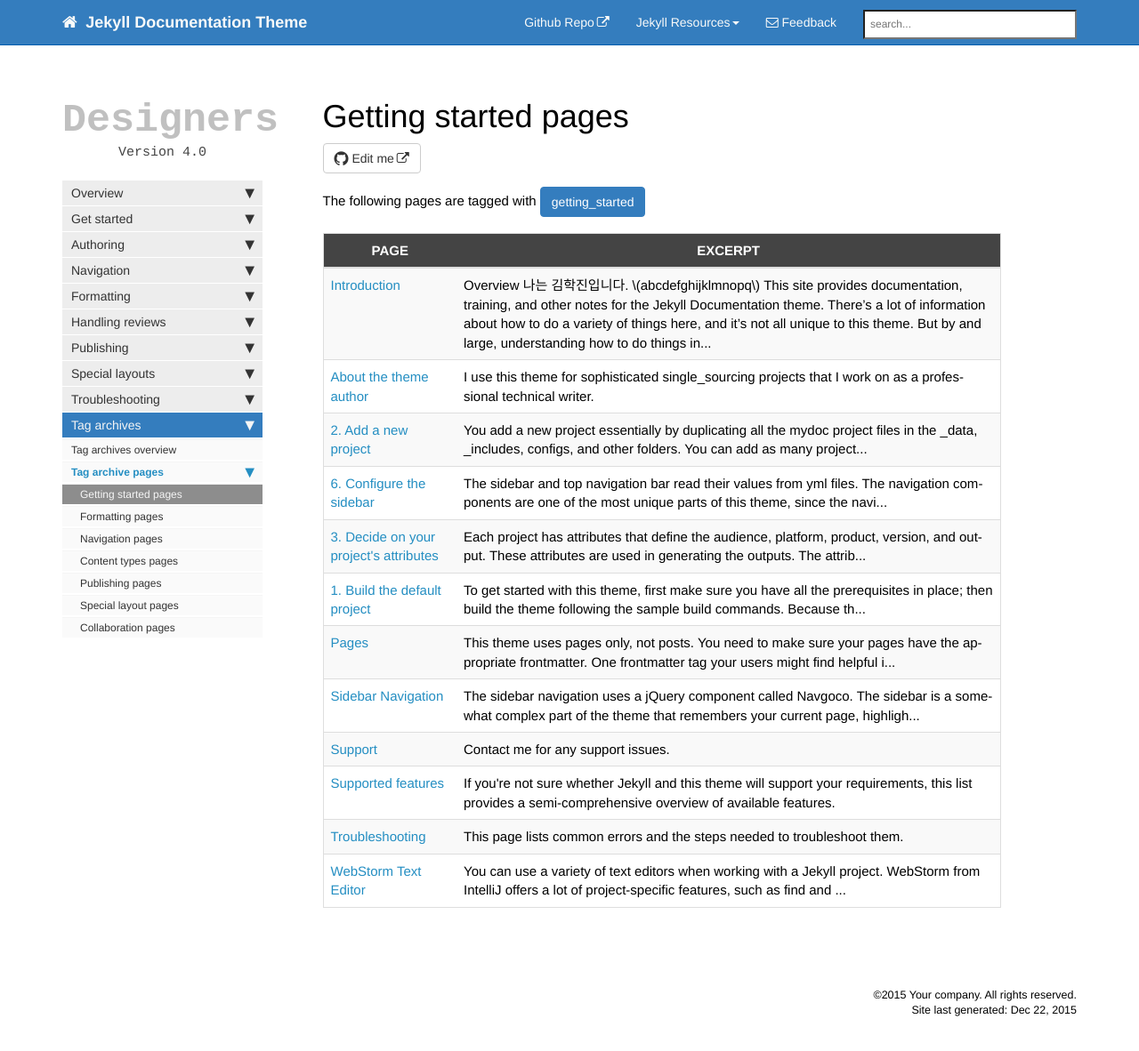
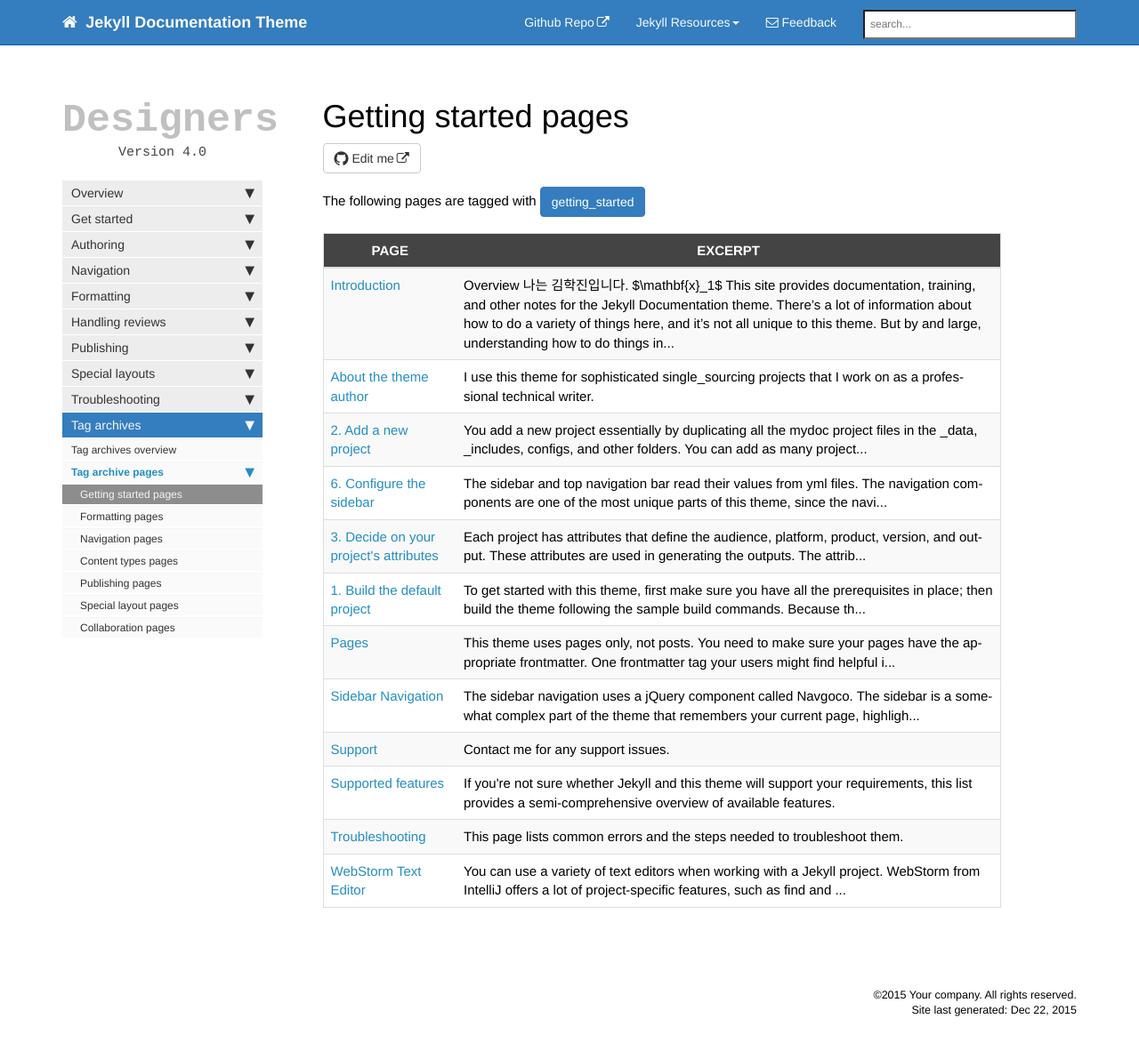
Before and after one commit to hakchin/pe, a Jekyll site: the page built from mydoc/tag_getting_started.html, in a window 1280 px wide and 1206 px high. Shown: the top 1182 px of the window at 89% size. Built offline with Jekyll 4.4.1, drawn with Linux system fonts in a browser that asks for light colours; nearby versions of some CDN libraries; library files that are not in the unit come from our copies; comment, search, counter and statistics services are not loaded.

Commit message:
Update home.md

```diff
--- a/mydoc/home.md
+++ b/mydoc/home.md
@@ -8,7 +8,7 @@ homepage: true
 
 ## Overview
 
-나는 김학진입니다. $$ abcdefghijklmnopq $$
+나는 김학진입니다. $\mathbf{x}\_1$
 
 This site provides documentation, training, and other notes for the Jekyll Documentation theme. There's a lot of information about how to do a variety of things here, and it's not all unique to this theme. But by and large, understanding how to do things in Jekyll depends on how your theme is coded. As a result, these additional details are provided.
 
```
